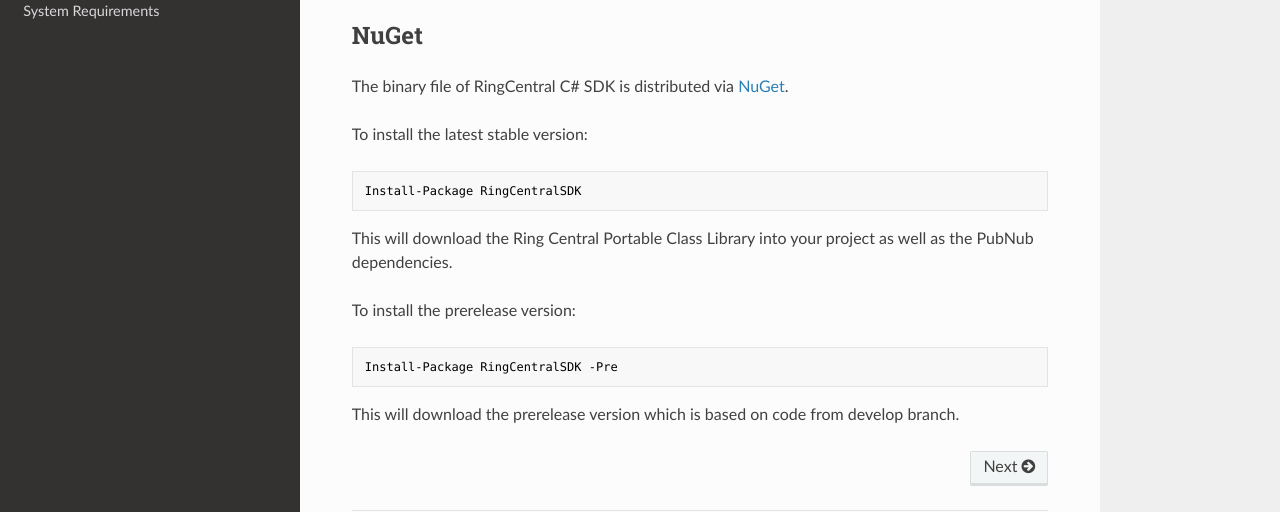
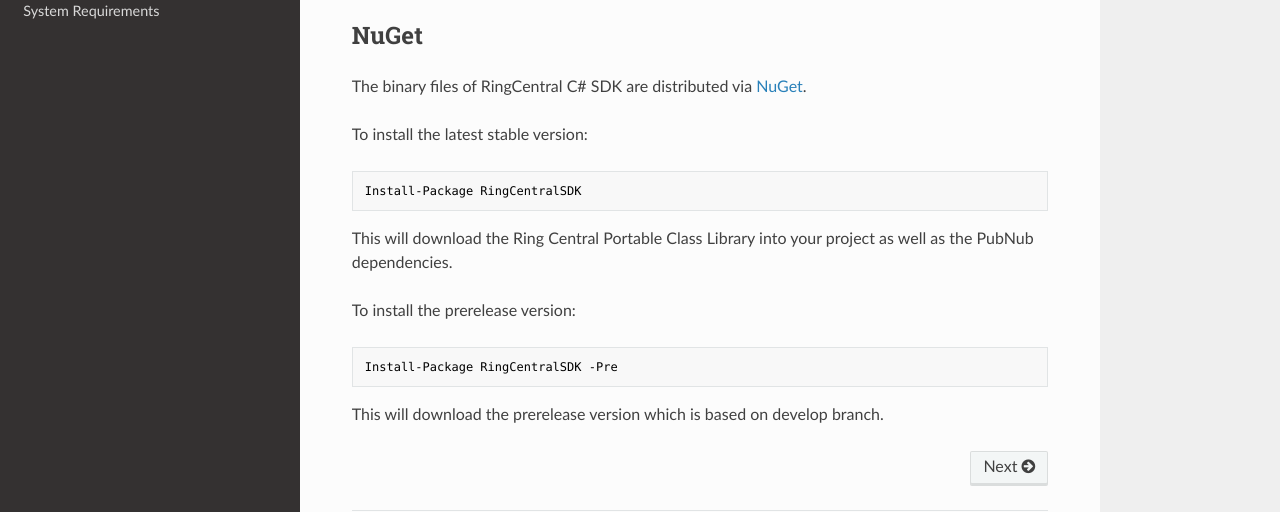
Before and after one commit to tylerlong/ringcentral-csharp-docs, an MkDocs documentation site: the page built from docs/index.md, in a window 1280 px wide and 900 px high, scrolled down 1010 px. Shown: the part 320-832 px from the top of the window. Built offline with MkDocs 1.6.1, drawn with Linux system fonts in a browser that asks for light colours; nearby versions of some CDN libraries; old or Windows-style settings are respelled for this version of MkDocs.

Commit message:
Minor change

````diff
--- a/docs/index.md
+++ b/docs/index.md
@@ -47,7 +47,7 @@ Because the develop branch installation process differs a lot from the master br
 
 ## NuGet
 
-The binary file of RingCentral C# SDK is distributed via [NuGet](http://www.nuget.org/packages/RingCentralSDK).
+The binary files of RingCentral C# SDK are distributed via [NuGet](http://www.nuget.org/packages/RingCentralSDK).
 
 To install the latest stable version:
 
@@ -63,4 +63,4 @@ To install the prerelease version:
 Install-Package RingCentralSDK -Pre
 ```
 
-This will download the prerelease version which is based on code from develop branch.
+This will download the prerelease version which is based on develop branch.
````
